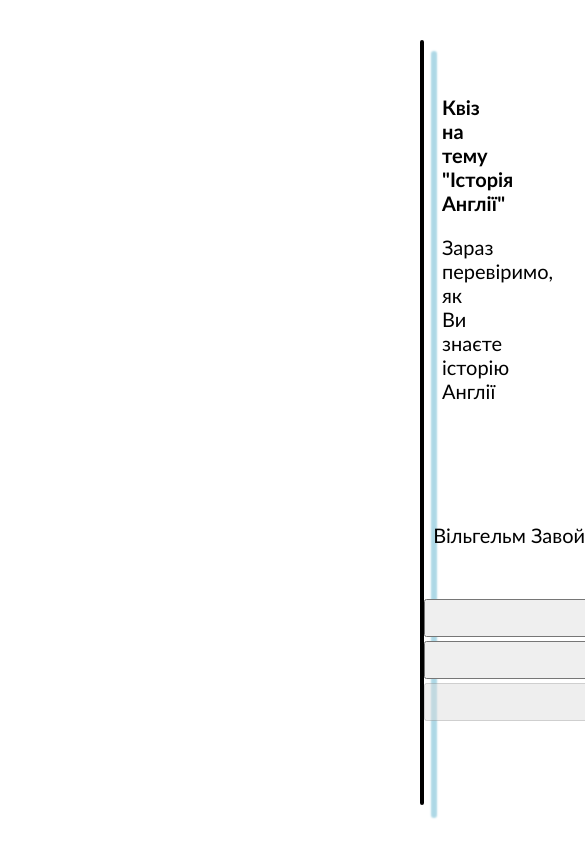
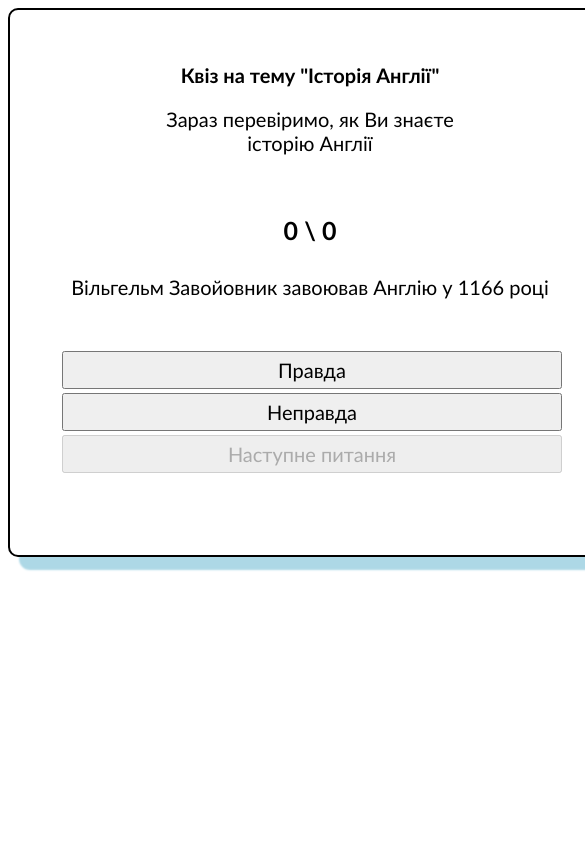
Before and after one commit to CallMeMaverick/england_quiz, a plain HTML site: page index.html in a window 390 px wide. Shown: the top 845 px of the page, 585 px wide, since content can reach past the window. Drawn offline with Linux system fonts and the light colour scheme.

Commit message:
fix: Responsive

```diff
--- a/style.css
+++ b/style.css
@@ -4,12 +4,12 @@
     text-align: center;
 }
 
-body {
-    padding: 1rem;
-    margin: 1rem 20rem;
-}
+
 
 #wrapper {
+    position: relative; /* Or relative, depending on your layout */
+    min-width: 600px; /* Set to the minimum width you want */
+    min-height: 400px; /* Optional: if you also want to control the height */
     border: 2px solid black;
     border-radius: 10px;
     box-shadow: 12px 12px 2px 1px lightblue;
```
